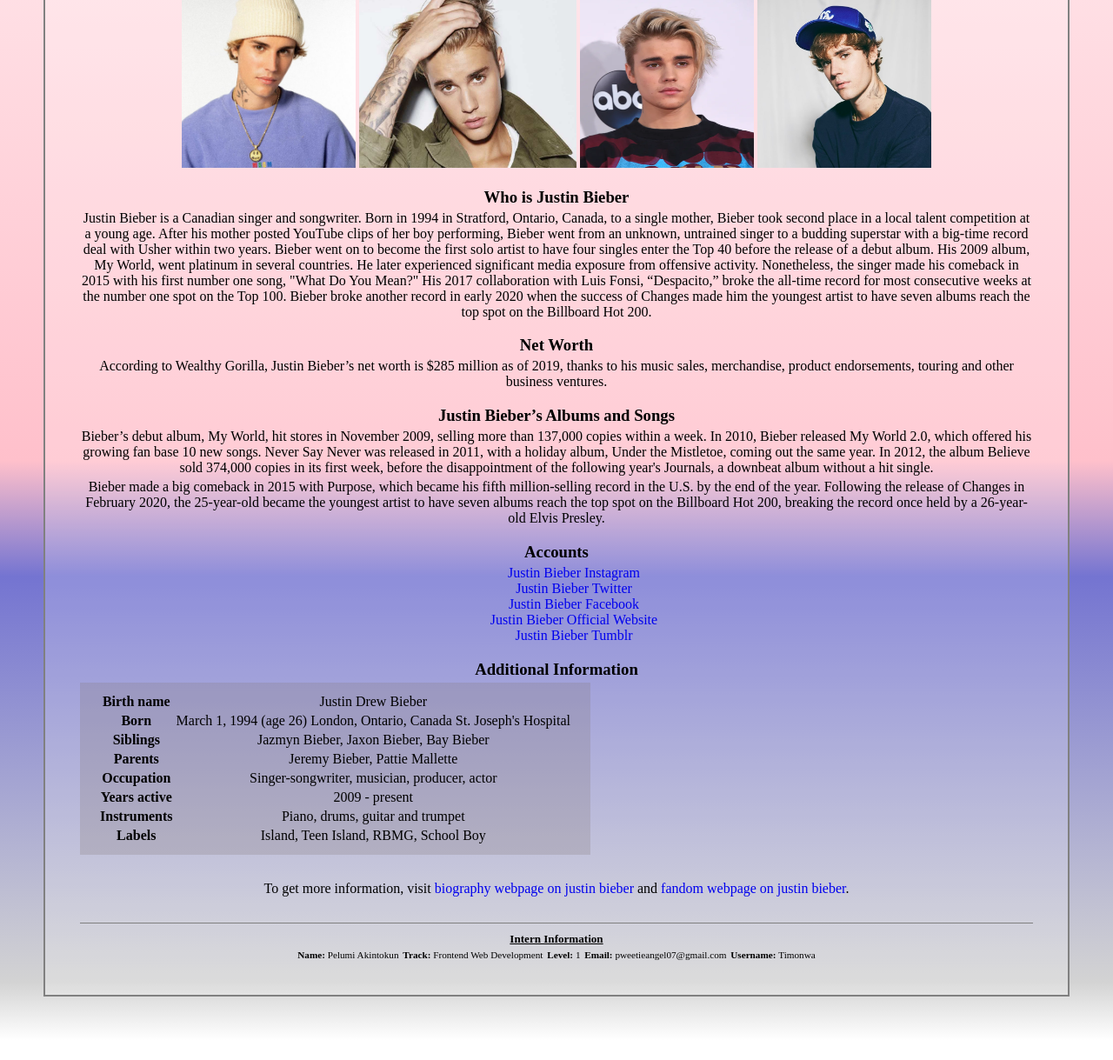
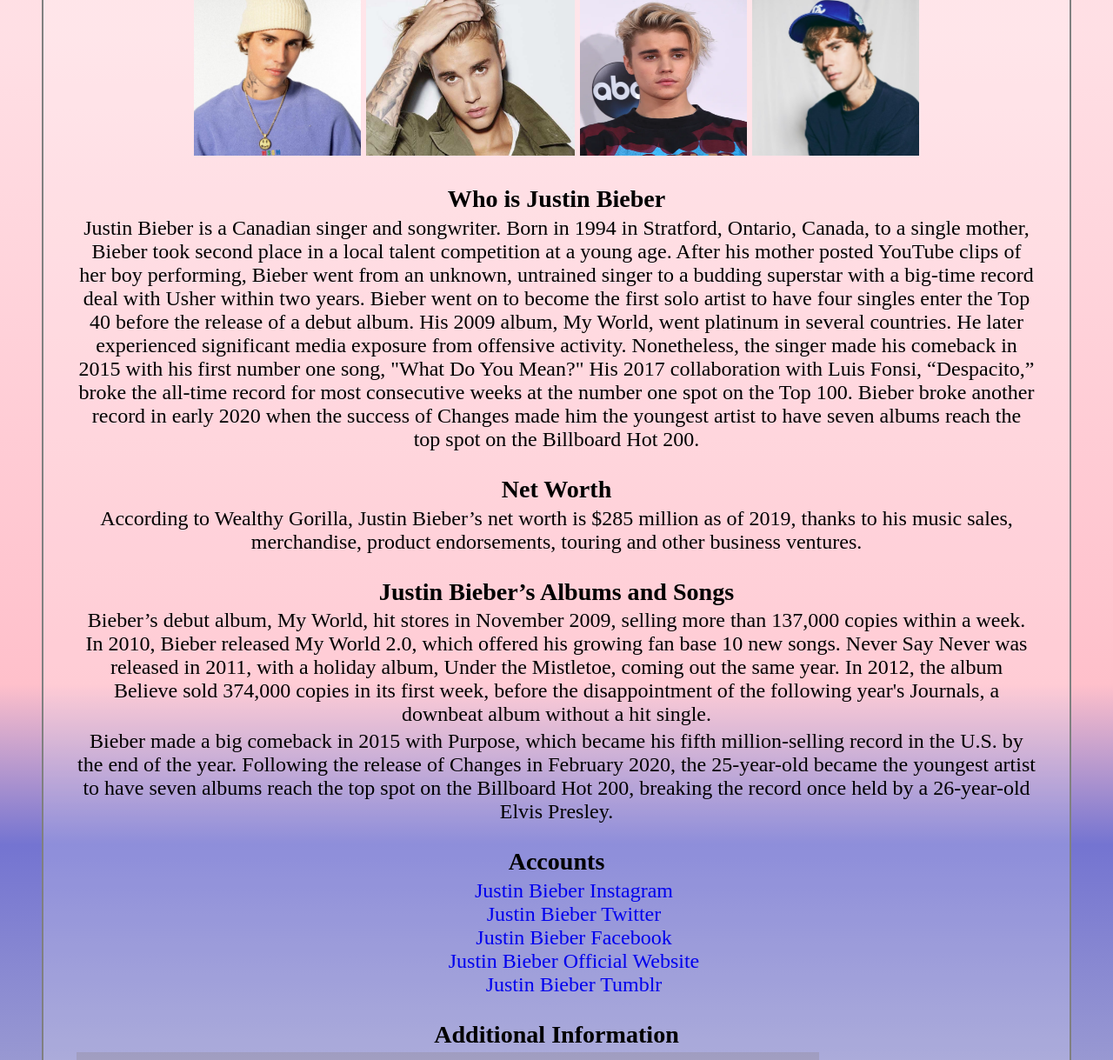
Before and after one commit to Timonwa/one-page-tribute-website, a plain HTML site: page index.html in a window 1280 px wide. Shown: the part 136-1355 px from the top of the page at 87% size. Before the commit the page ends 1332 px from the top, so only its background shows below. Drawn offline with Linux system fonts and the light colour scheme.

Commit message:
change font size to rems

```diff
--- a/index.html
+++ b/index.html
@@ -1,5 +1,6 @@
 <!DOCTYPE html>
-<html lang="en">
+<html lang="en" style="font-size: 24px;"
+>
   <head>
     <meta charset="UTF-8" />
     <meta http-equiv="X-UA-Compatible" content="IE=edge" />
@@ -17,16 +18,16 @@
         white
       );
       background-repeat: no-repeat;
-      margin: 50px;
+      margin: 2rem;
       border: solid grey 2px;
     "
   >
     <div
       id="body"
-      style="background-color: rgba(255, 255, 255, 0.185); padding: 30px 40px"
+      style="background-color: rgba(255, 255, 255, 0.185); padding: 1.2rem 1.6rem"
     >
       <!-- title of the page -->
-      <h2 id="title" style="text-decoration: underline; margin: 0 0 20px;">
+      <h2 id="title" style="text-decoration: underline; margin: 0 0 0.08rem;">
         Tribute to Justin Bieber
       </h2>
       <!-- pictures of justin bieber -->
@@ -36,7 +37,7 @@
           src="img/jb1.jpg"
           alt="justin bieber"
           id="img"
-          style="width: 200px; height: 200px"
+          style="width: 8rem; height: 8rem"
         />
         <!-- picture caption -->
         <caption id="img-caption"></caption>
@@ -45,7 +46,7 @@
           src="img/jb2.jpg"
           alt="justin bieber"
           id="img"
-          style="width: 250px; height: 200px"
+          style="width: 10rem; height: 8rem"
         />
         <!-- picture caption -->
         <caption id="img-caption"></caption>
@@ -54,7 +55,7 @@
           src="img/jb3.webp"
           alt="justin bieber"
           id="img"
-          style="width: 200px; height: 200px"
+          style="width: 8rem; height: 8rem"
         />
         <!-- picture caption -->
         <caption id="img-caption"></caption>
@@ -63,7 +64,7 @@
           src="img/jb4.jpg"
           alt="justin bieber"
           id="img"
-          style="width: 200px; height: 200px"
+          style="width: 8rem; height: 8rem"
         />
         <!-- picture caption -->
         <caption id="img-caption"></caption>
@@ -72,7 +73,7 @@
         <!-- who is he -->
         <div>
           <h3 style="margin-bottom: 0">Who is Justin Bieber</h3>
-          <p style="margin-top: 4px">
+          <p style="margin-top: 0.16rem">
             Justin Bieber is a Canadian singer and songwriter. Born in 1994 in
             Stratford, Ontario, Canada, to a single mother, Bieber took second
             place in a local talent competition at a young age. After his mother
@@ -95,7 +96,7 @@
         <!-- net worth -->
         <div>
           <h3 style="margin-bottom: 0">Net Worth</h3>
-          <p style="margin-top: 4px">
+          <p style="margin-top: 0.16rem">
             According to Wealthy Gorilla, Justin Bieber’s net worth is $285
             million as of 2019, thanks to his music sales, merchandise, product
             endorsements, touring and other business ventures.
@@ -105,7 +106,7 @@
         <!-- his album and songs -->
         <div>
           <h3 style="margin-bottom: 0">Justin Bieber’s Albums and Songs</h3>
-          <p style="margin-top: 4px; margin-bottom:0;">
+          <p style="margin-top: 0.16rem; margin-bottom:0;">
             Bieber’s debut album, My World, hit stores in November 2009, selling
             more than 137,000 copies within a week. In 2010, Bieber released My
             World 2.0, which offered his growing fan base 10 new songs. Never
@@ -114,7 +115,7 @@
             374,000 copies in its first week, before the disappointment of the
             following year's Journals, a downbeat album without a hit single.
           </p>
-          <p style="margin-top: 4px">
+          <p style="margin-top: 0.16rem">
             Bieber made a big comeback in 2015 with Purpose, which became his
             fifth million-selling record in the U.S. by the end of the year.
             Following the release of Changes in February 2020, the 25-year-old
@@ -127,7 +128,7 @@
         <!-- his accounts -->
         <div>
           <h3 style="margin-bottom: 0">Accounts</h3>
-          <ul style="list-style: none; margin-top: 4px">
+          <ul style="list-style: none; margin-top: 0.16rem">
             <li>
               <a
                 style="text-decoration: none"
@@ -169,11 +170,11 @@
         <!-- additional info -->
         <div>
           <h3 style="margin-bottom: 0px">Additional Information</h3>
-          <div style="margin-top: 4px">
+          <div style="margin-top: 0.16rem">
             <table
               style="
                 background-color: rgba(133, 119, 119, 0.26);
-                padding: 10px 20px;
+                padding: 0.4rem 0.8rem;
               "
             >
               <tbody>
@@ -232,7 +233,7 @@
         </div>
 
         <!-- links for more info -->
-        <p style="margin: 30px 0;">
+        <p style="margin: 1.2rem 0;">
           To get more information, visit
               <a
                 style="text-decoration: none"
@@ -249,17 +250,16 @@
                 >fandom webpage on justin bieber</a
               >.</p>
 
-      <!-- my sidehustle info -->
-      <div id="user-info" style="border-top: solid grey 1px; font-size:0.7rem; padding: 10px;">
-        <h3 style="margin-bottom: 4px; margin-top:0; text-decoration: underline;">Intern Information</h3>
-          <span style="margin: 1px;"><strong>Name: </strong>Pelumi Akintokun</span>
-          <span style="margin: 1px;"><strong>Track: </strong>Frontend Web Development</span>
-          <span style="margin: 1px;"><strong>Level: </strong>1</span>
-          <span style="margin: 1px;"><strong>Email: </strong>pweetieangel07@gmail.com</span>
-          <span style="margin: 1px;"><strong>Username: </strong>Timonwa</span>
-      </div>
+        <!-- my sidehustle info -->
+        <div id="user-info" style="border-top: solid grey 1px; font-size:0.7rem; padding: 0.4rem;">
+          <h3 style="margin-bottom: 0.16rem; margin-top:0; text-decoration: underline;">Intern Information</h3>
+            <span style="margin: 0.04rem;"><strong>Name: </strong>Pelumi Akintokun</span>
+            <span style="margin: 0.04rem;"><strong>Track: </strong>Frontend Web Development</span>
+            <span style="margin: 0.04rem;"><strong>Level: </strong>1</span>
+            <span style="margin: 0.04rem;"><strong>Email: </strong>pweetieangel07@gmail.com</span>
+            <span style="margin: 0.04rem;"><strong>Username: </strong>Timonwa</span>
+        </div>
       </section>
-
     </div>
   </body>
 </html>
```
